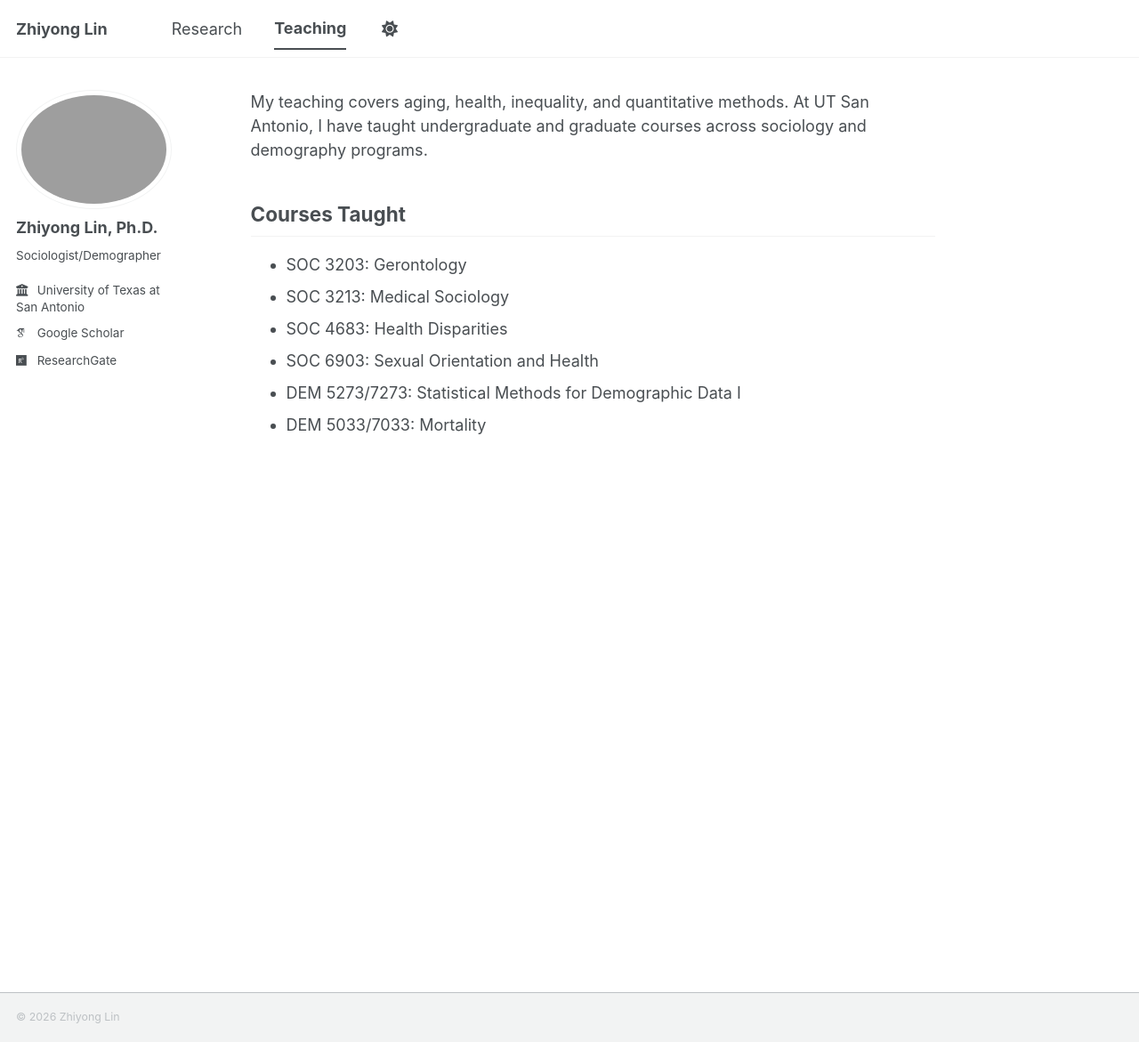
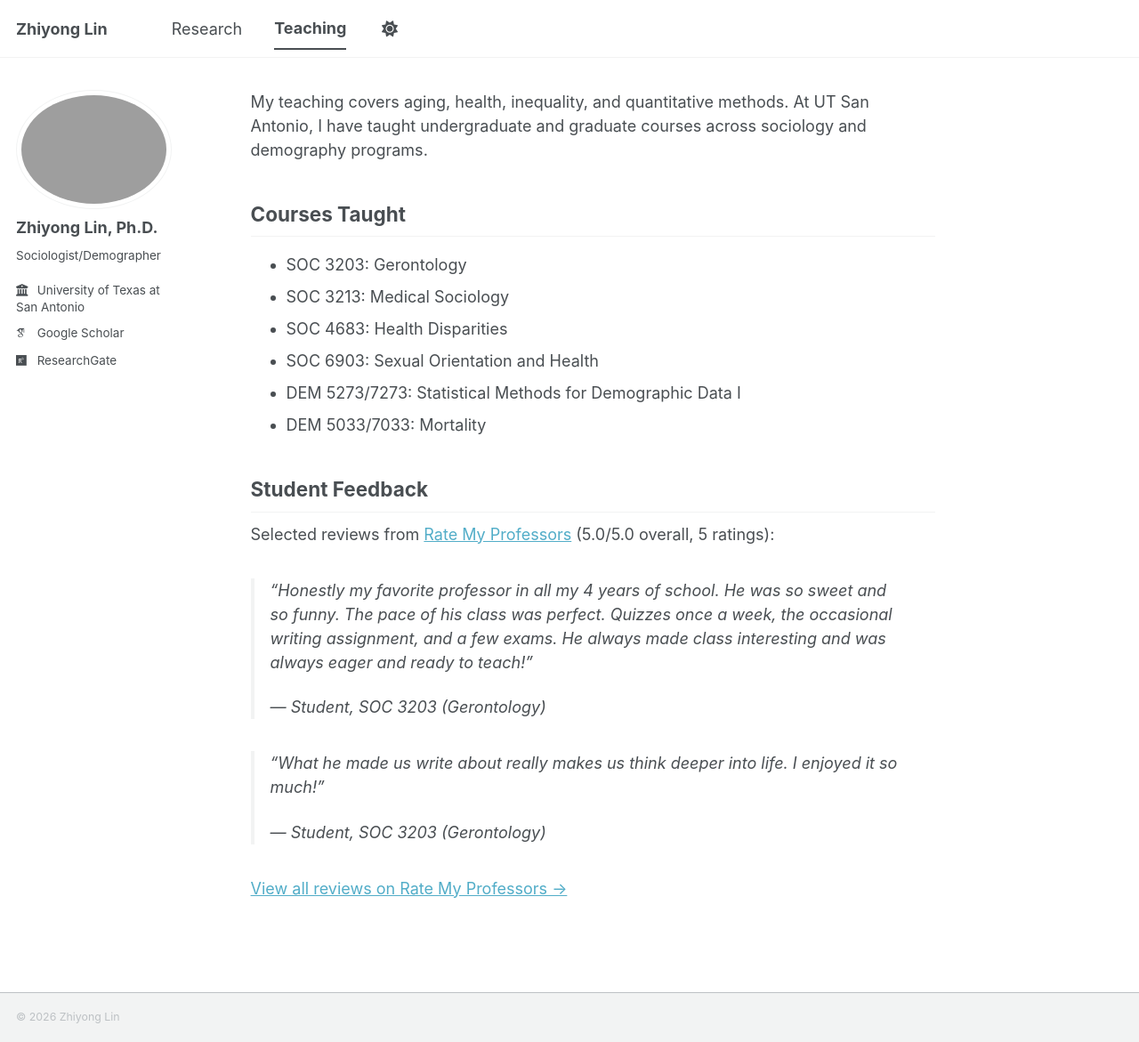
Before and after one commit to zhiyonglinsoc/zhiyonglinsoc.github.io, a Jekyll site: the page built from _pages/teaching.md, in a window 1280 px wide and 1171 px high. Shown: the whole window at 89% size. Built offline with Jekyll 4.4.1, drawn with Linux system fonts in a browser that asks for light colours; some web fonts are replaced; a script bundle is joined from its source files by our own code; library files that are not in the unit come from our copies.

Commit message:
teachingupdate

```diff
--- a/_data/news.yml
+++ b/_data/news.yml
@@ -13,6 +13,9 @@
 - date: "April 2026"
   content: "Published [How Early Migration Shapes Chronic Disease Progression in Later Life: Longitudinal Evidence from Rural China](https://doi.org/10.1093/geronb/gbag061){:target=\"_blank\"} in the Journal of Gerontology: Social Sciences."
 
+- date: "March 2026"
+  content: "Published [Social Isolation and Cognitive Functioning Trajectories from Midlife to Later Life in Four High- and Middle-Income Countries](https://bristoluniversitypressdigital.com/view/journals/llcs/17/2/article-p271.xml){:target=\"_blank\"} in Longitudinal and Life Course Studies."
+
 - date: "December 2025"
   content: "Invited to give a talk at the [NHATS/NSOC Webinar Series](https://nhatsannex.org/learning-opportunities-hub/nhatsnsoc-webinar-series){:target=\"_blank\"}."
 
--- a/_pages/teaching.md
+++ b/_pages/teaching.md
@@ -13,3 +13,17 @@ My teaching covers aging, health, inequality, and quantitative methods. At UT Sa
 * SOC 6903: Sexual Orientation and Health
 * DEM 5273/7273: Statistical Methods for Demographic Data I
 * DEM 5033/7033: Mortality
+
+## Student Feedback
+
+Selected reviews from [Rate My Professors](https://www.ratemyprofessors.com/professor/2978943){:target="_blank"} (5.0/5.0 overall, 5 ratings):
+
+> "Honestly my favorite professor in all my 4 years of school. He was so sweet and so funny. The pace of his class was perfect. Quizzes once a week, the occasional writing assignment, and a few exams. He always made class interesting and was always eager and ready to teach!"
+>
+> — Student, SOC 3203 (Gerontology)
+
+> "What he made us write about really makes us think deeper into life. I enjoyed it so much!"
+>
+> — Student, SOC 3203 (Gerontology)
+
+[View all reviews on Rate My Professors →](https://www.ratemyprofessors.com/professor/2978943){:target="_blank"}
```
